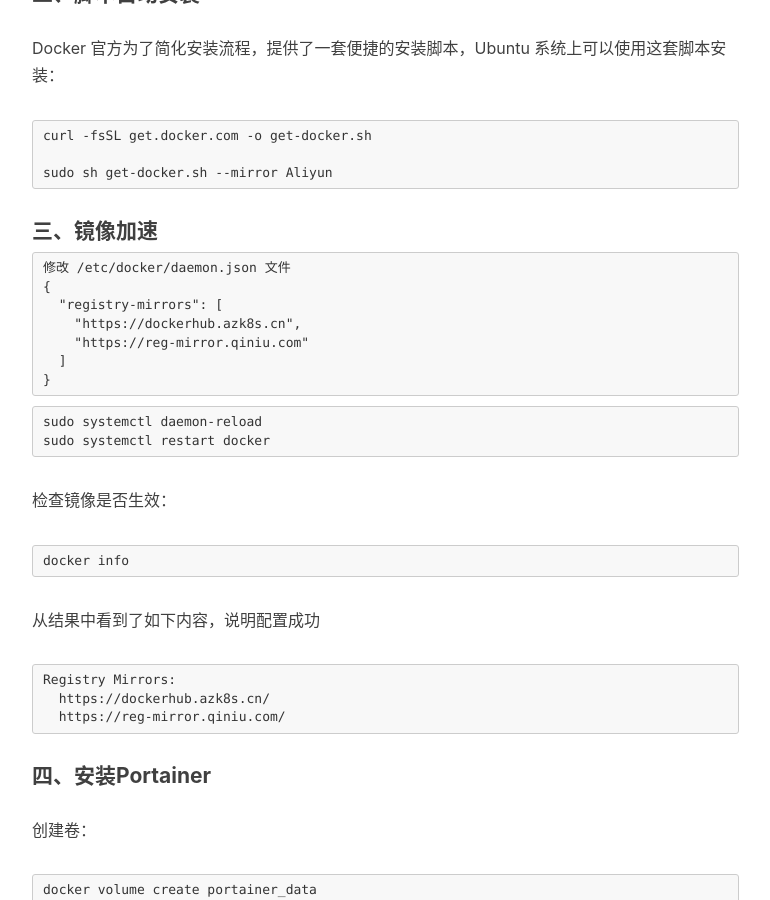
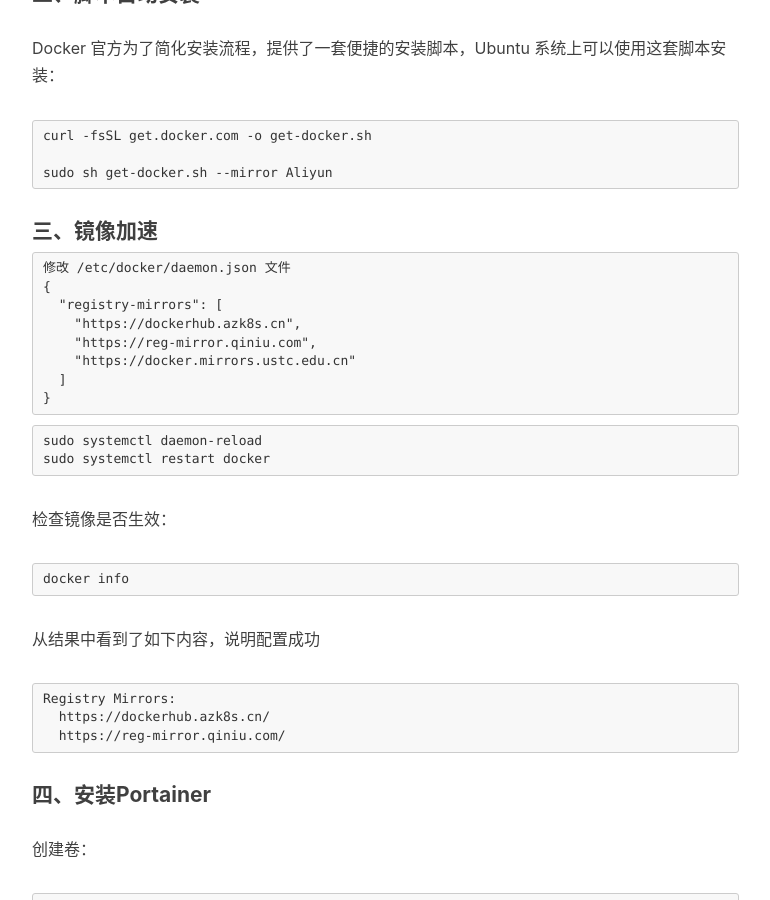
Before and after one commit to tangheng1995/tangheng1995.github.io, a Jekyll site: the page built from _posts/2019-09-11-Ubuntu-install-docker.md, in a window 1280 px wide and 900 px high, scrolled down 2363 px. Shown: the whole window, without its empty margins (233-1003 px from the left). Built offline with Jekyll 4.4.1, drawn with Linux system fonts in a browser that asks for light colours; nearby versions of some CDN libraries; comment, search, counter and statistics services are not loaded; some of the changed lines change nothing that is shown.

Commit message:
update *.md

````diff
--- a/_posts/2019-09-11-Ubuntu-install-docker.md
+++ b/_posts/2019-09-11-Ubuntu-install-docker.md
@@ -116,7 +116,8 @@ sudo sh get-docker.sh --mirror Aliyun
 {
   "registry-mirrors": [
     "https://dockerhub.azk8s.cn",
-    "https://reg-mirror.qiniu.com"
+    "https://reg-mirror.qiniu.com",
+    "https://docker.mirrors.ustc.edu.cn"
   ]
 }
 ```
````
